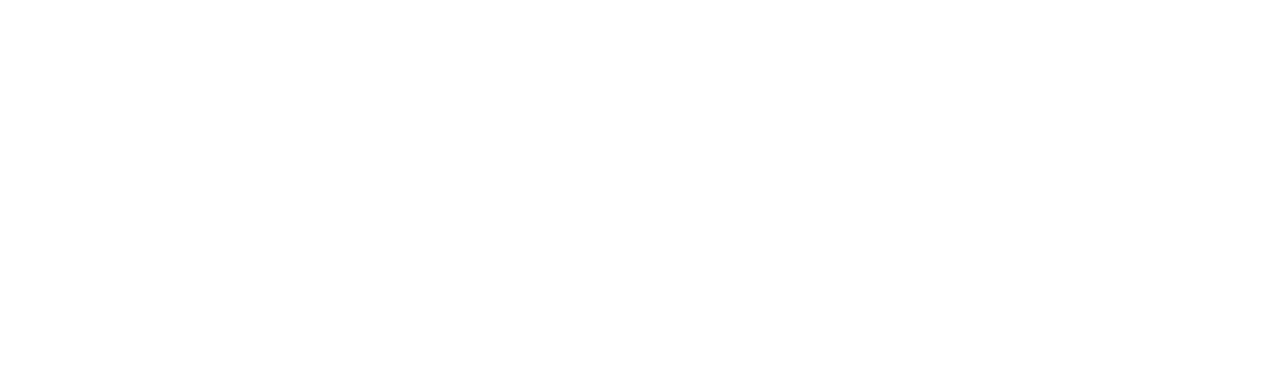
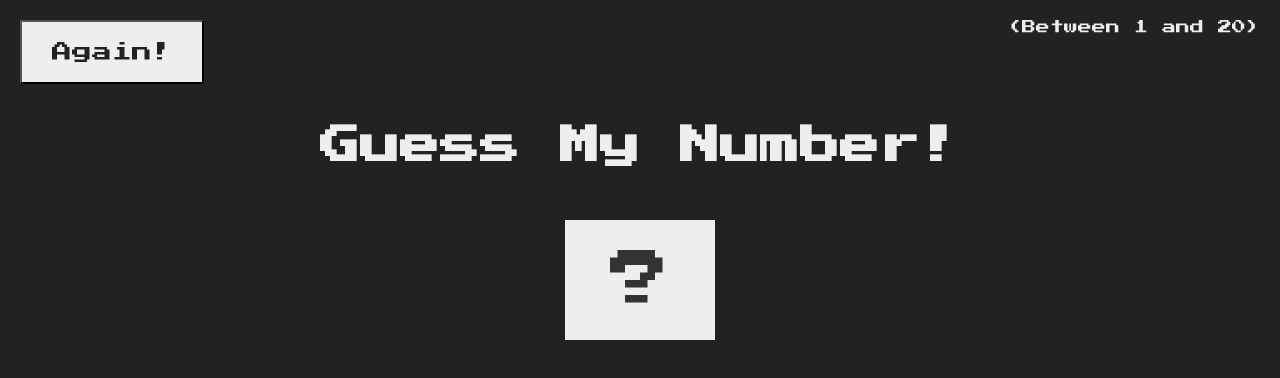
Before and after one commit to Amirhossein-Zangali/Number-Game, a plain HTML site: page index.html in a window 1280 px wide. Drawn offline with Linux system fonts and the light colour scheme.

Commit message:
add header

```diff
--- a/assest/style/style.css
+++ b/assest/style/style.css
@@ -0,0 +1,58 @@
+@import url('https://fonts.googleapis.com/css?family=Press+Start+2P&display=swap');
+* {
+  margin: 0;
+}
+html {
+  font-size: 62.5%;
+}
+body {
+  font-family: 'Press Start 2P', sans-serif;
+  color: #eee;
+  background-color: #222;
+}
+header {
+  position: relative;
+  height: 35vh;
+}
+h1 {
+    font-size: 4rem;
+    text-align: center;
+    position: absolute;
+    top: 52%;
+    left: 50%;
+    transform: translate(-50%, -50%);
+}
+.between {
+    font-size: 1.4rem;
+    position: absolute;
+    top: 2rem;
+    right: 2rem;
+}
+.btn {
+    background-color: #eee;
+    color: #222;
+    font-size: 2rem;
+    font-family: inherit;
+    padding: 2rem 3rem;
+    cursor: pointer;
+}
+.btn:hover {
+    background-color: #ccc;
+}
+.again {
+    position: absolute;
+    top: 2rem;
+    left: 2rem;
+}
+.number {
+    background: #eee;
+    color: #333;
+    font-size: 6rem;
+    width: 15rem;
+    padding: 3rem 0rem;
+    text-align: center;
+    position: absolute;
+    bottom: 0;
+    left: 50%;
+    transform: translate(-50%, 50%);
+}
--- a/index.html
+++ b/index.html
@@ -11,6 +11,14 @@
     <link rel="stylesheet" href="assest/style/style.css" />
   </head>
   <body>
+        <!--Start Header -->
+        <header>
+          <h1>Guess My Number!</h1>
+          <p class="between">(Between 1 and 20)</p>
+          <button class="btn again">Again!</button>
+          <div class="number">?</div>
+        </header>
+        <!--End Header -->
 
     <script src="assest/js/script.js"></script>
   </body>
```
